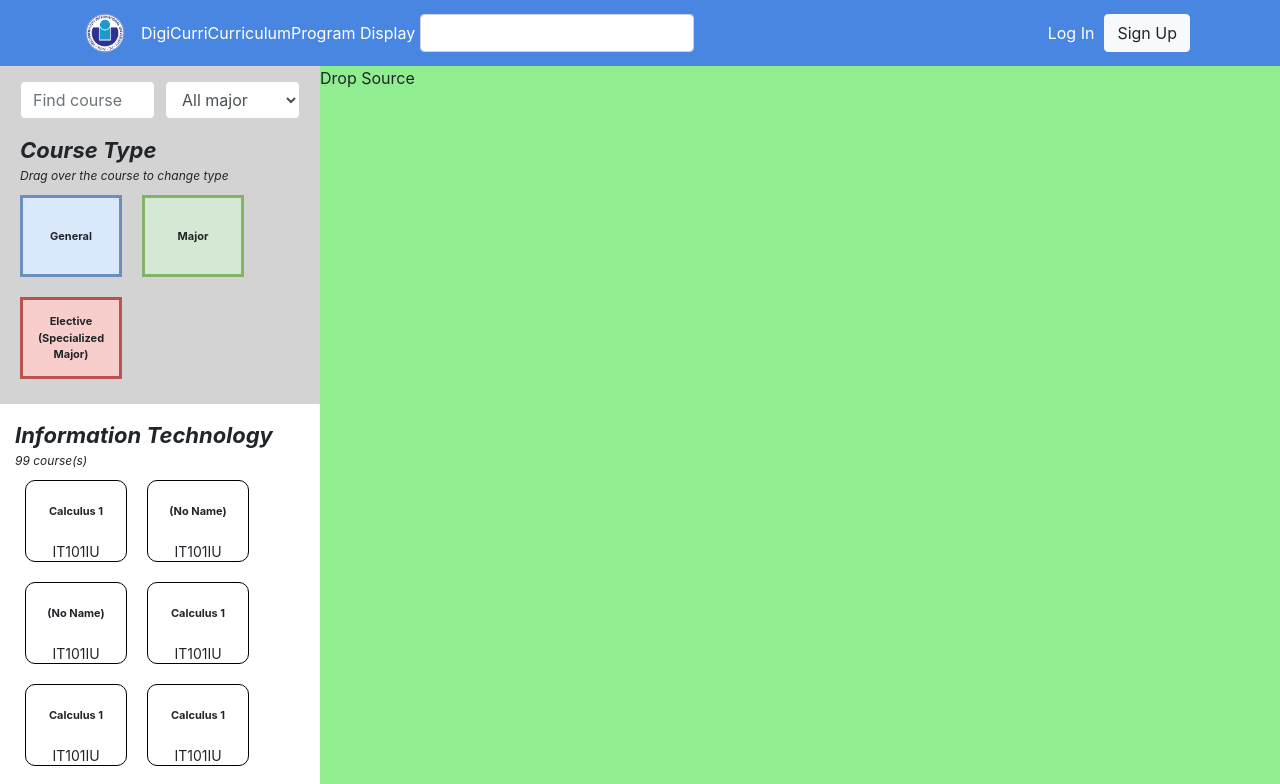
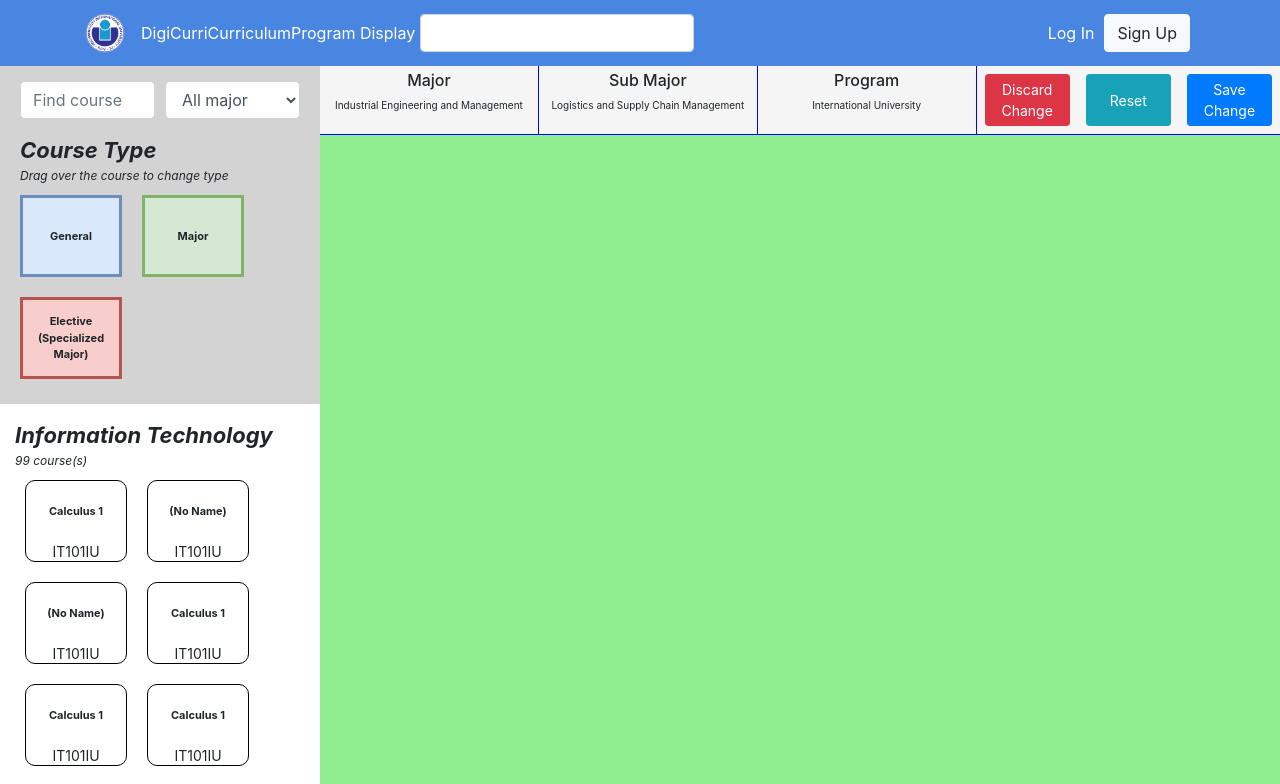
Before and after one commit to hcmiu-se-club-2019/digi-curriculum, a React (Create React App) app: page /curriculum/edit in a window 1280 px wide. Shown: the top 784 px of the page. Built offline with nearby package versions, Linux system fonts and the light colour scheme.

Commit message:
Drop Panel Toolbar

```diff
--- a/src/components/CurriculumEdit/CourseDragSource.jsx
+++ b/src/components/CurriculumEdit/CourseDragSource.jsx
@@ -84,6 +84,7 @@ const CourseToolbar = styled(Container)`
 const CourseSource = styled(Container)`
   padding-top: 15px;
   padding-bottom: 15px;
+  border-bottom: 1px solid grey;
 `;
 
 class CourseDragSource extends Component {
--- /dev/null
+++ b/src/components/CurriculumEdit/CurriculumDropPanel.jsx
@@ -0,0 +1,65 @@
+import React, { Component } from 'react'
+import styled from 'styled-components'
+import CurriculumDropSource from './CurriculumDropSource'
+
+const Container = styled.div`
+  height: 100%;
+  display: flex;
+  flex-direction: column;
+`
+
+const Toolbar = styled.div`
+  display: flex;
+  border-bottom: solid 1px blue;
+  background-color: whitesmoke;
+`
+
+const InfoDisp = styled.div`
+  display: flex;
+  width: 75%;
+`
+
+const Info = styled.div`
+  padding-top: 5px;
+  flex-basis: 100%;
+  font-size: x-small;
+  text-align: center;
+  border-right: 1px solid blue;
+`
+
+const BtnGroup = styled.div`
+  display: flex;
+  justify-content: space-around;
+  overflow: hidden;
+`
+
+export default class CurriculumDropPanel extends Component {
+  render() {
+    return (
+      <Container>
+        <Toolbar>
+          <InfoDisp>
+            <Info>
+                <h6>Major</h6>
+                <p>Industrial Engineering and Management</p>
+            </Info>
+            <Info>
+                <h6>Sub Major</h6>
+                <p>Logistics and Supply Chain Management</p>
+            </Info>
+            <Info>
+                <h6>Program</h6>
+                <p>International University</p>
+            </Info>
+          </InfoDisp>
+          <BtnGroup>
+            <button className='btn btn-danger btn-sm btn-block m-2'>Discard Change</button>
+            <button className='btn btn-info btn-sm btn-block m-2'>Reset</button>
+            <button className='btn btn-primary btn-sm btn-block m-2'>Save Change</button>
+          </BtnGroup>
+        </Toolbar>
+        <CurriculumDropSource />
+      </Container>
+    )
+  }
+}
--- /dev/null
+++ b/src/components/CurriculumEdit/CurriculumDropSource.jsx
@@ -0,0 +1,17 @@
+import React, { Component } from 'react'
+import styled from 'styled-components'
+
+const Container = styled.div`
+  height: 75%;
+  overflow: hidden;
+`
+
+export default class CurriculumDropSource extends Component {
+  render() {
+    return (
+      <Container>
+
+      </Container>
+    )
+  }
+}
--- a/src/components/CurriculumEdit/index.jsx
+++ b/src/components/CurriculumEdit/index.jsx
@@ -3,6 +3,7 @@ import styled from "styled-components";
 import "bootstrap/dist/css/bootstrap.min.css";
 
 import CourseDragSource from "./CourseDragSource";
+import CurriculumDropPanel from "./CurriculumDropPanel";
 
 const Container = styled.div`
   /* padding-top: 350px;
@@ -24,7 +25,7 @@ class CurriculumEdit extends Component {
         <DragSource className="col-3">
           <CourseDragSource />
         </DragSource>
-        <DropSource className="col-9">Drop Source</DropSource>
+        <DropSource className="col-9"><CurriculumDropPanel /></DropSource>
       </Container>
     );
   }
```
Also changed, not shown: 1 other file (tests, documents, lock files or other folders).
